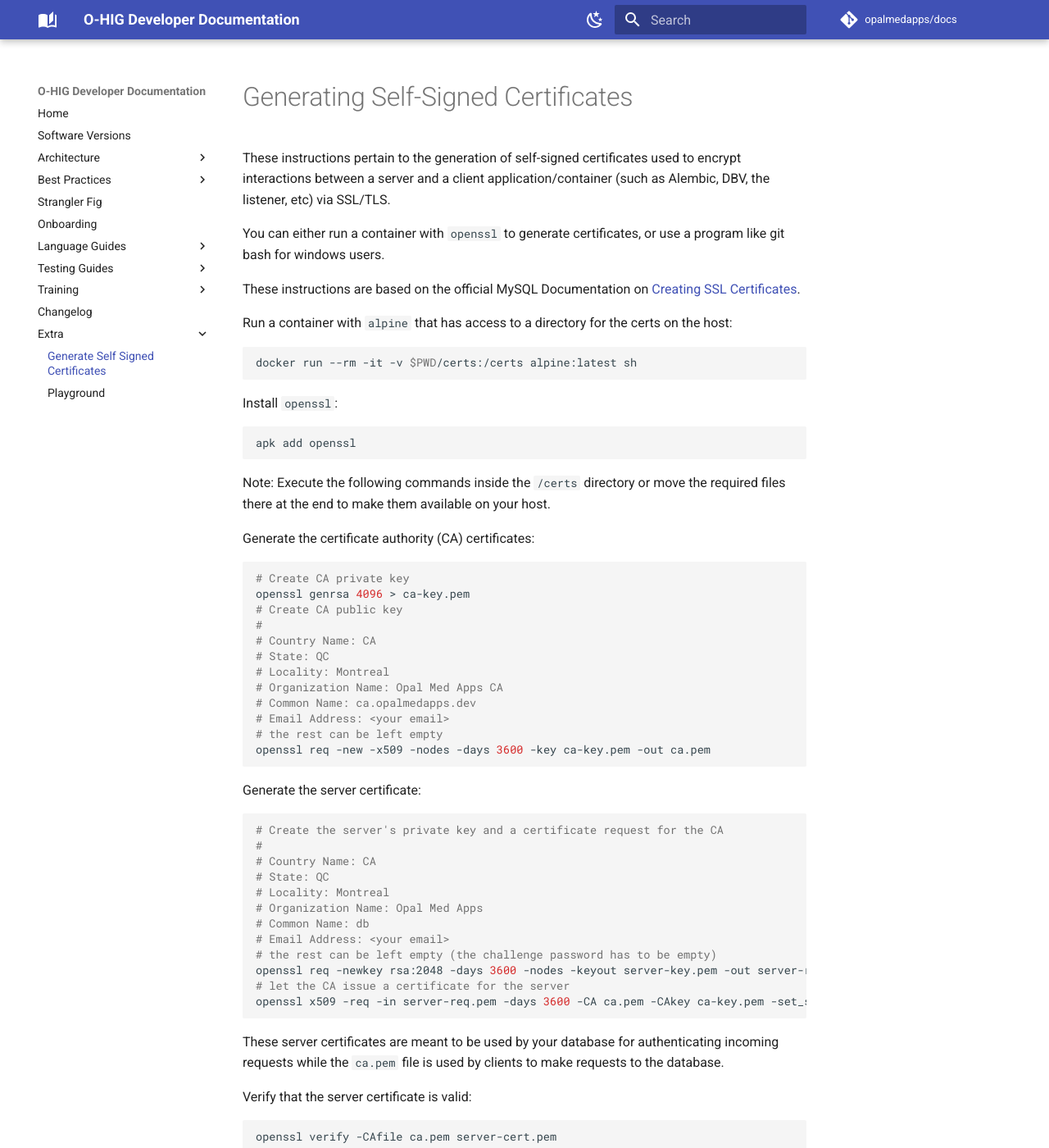
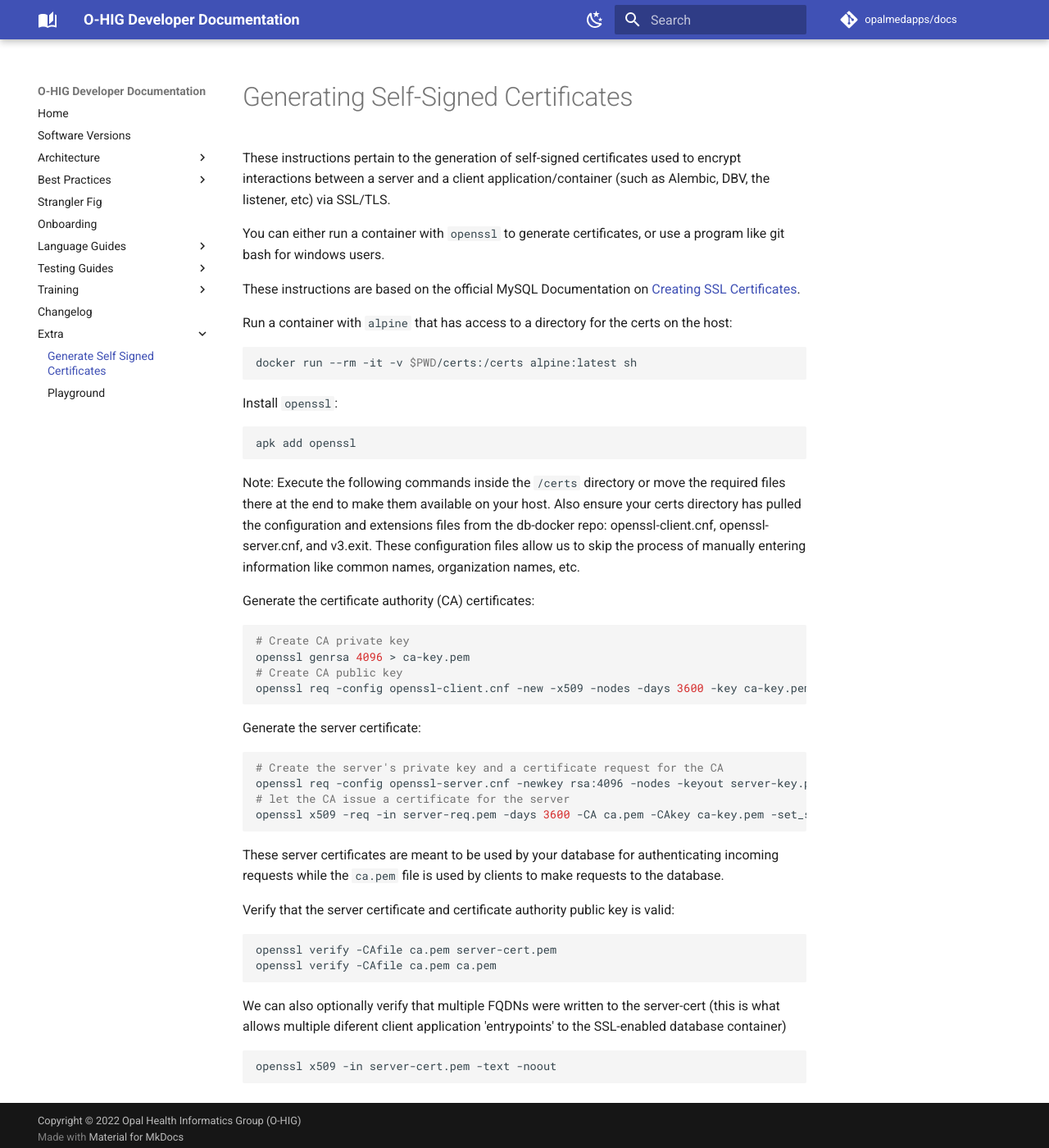
Before and after one commit to opalmedapps/docs, an MkDocs documentation site: the page built from docs/guides/self_signed_certificates.md, in a window 1280 px wide and 1400 px high. Shown: the whole window at 82% size. Built offline with MkDocs 1.6.1 and Material for MkDocs 9.7.7, drawn with Linux system fonts in a browser that asks for light colours; comment, search, counter and statistics services are not loaded.

Commit message:
refactor: update self-signed SSL certificate generation instructions
(cherry picked from commit 7b75aa55f3d92efaa6e3f5f80b2b65c31fe6503c)

Co-authored-by: Napparific <kelly.agnew@mail.mcgill.ca>

````diff
--- a/docs/guides/self_signed_certificates.md
+++ b/docs/guides/self_signed_certificates.md
@@ -18,7 +18,7 @@ Install `openssl`:
 apk add openssl
 ```
 
-Note: Execute the following commands inside the `/certs` directory or move the required files there at the end to make them available on your host.
+Note: Execute the following commands inside the `/certs` directory or move the required files there at the end to make them available on your host. Also ensure your certs directory has pulled the configuration and extensions files from the db-docker repo: openssl-client.cnf, openssl-server.cnf, and v3.exit. These configuration files allow us to skip the process of manually entering information like common names, organization names, etc.
 
 Generate the certificate authority (CA) certificates:
 
@@ -26,38 +26,29 @@ Generate the certificate authority (CA) certificates:
 # Create CA private key
 openssl genrsa 4096 > ca-key.pem
 # Create CA public key
-#
-# Country Name: CA
-# State: QC
-# Locality: Montreal
-# Organization Name: Opal Med Apps CA
-# Common Name: ca.opalmedapps.dev
-# Email Address: <your email>
-# the rest can be left empty
-openssl req -new -x509 -nodes -days 3600 -key ca-key.pem -out ca.pem
+openssl req -config openssl-client.cnf -new -x509 -nodes -days 3600 -key ca-key.pem -out ca.pem
 ```
 
 Generate the server certificate:
 
 ```shell
 # Create the server's private key and a certificate request for the CA
-#
-# Country Name: CA
-# State: QC
-# Locality: Montreal
-# Organization Name: Opal Med Apps
-# Common Name: db
-# Email Address: <your email>
-# the rest can be left empty (the challenge password has to be empty)
-openssl req -newkey rsa:2048 -days 3600 -nodes -keyout server-key.pem -out server-req.pem
+openssl req -config openssl-server.cnf -newkey rsa:4096 -nodes -keyout server-key.pem -out server-req.pem
 # let the CA issue a certificate for the server
-openssl x509 -req -in server-req.pem -days 3600 -CA ca.pem -CAkey ca-key.pem -set_serial 01 -out server-cert.pem
+openssl x509 -req -in server-req.pem -days 3600 -CA ca.pem -CAkey ca-key.pem -set_serial 01 -out server-cert.pem -sha256 -extfile v3.ext
 ```
 
 These server certificates are meant to be used by your database for authenticating incoming requests while the `ca.pem` file is used by clients to make requests to the database.
 
-Verify that the server certificate is valid:
+Verify that the server certificate and certificate authority public key is valid:
 
 ```shell
 openssl verify -CAfile ca.pem server-cert.pem
+openssl verify -CAfile ca.pem ca.pem
 ```
+
+We can also optionally verify that multiple FQDNs were written to the server-cert (this is what allows multiple diferent client application 'entrypoints' to the SSL-enabled database container)
+
+```shell
+openssl x509 -in server-cert.pem -text -noout
+```
````
